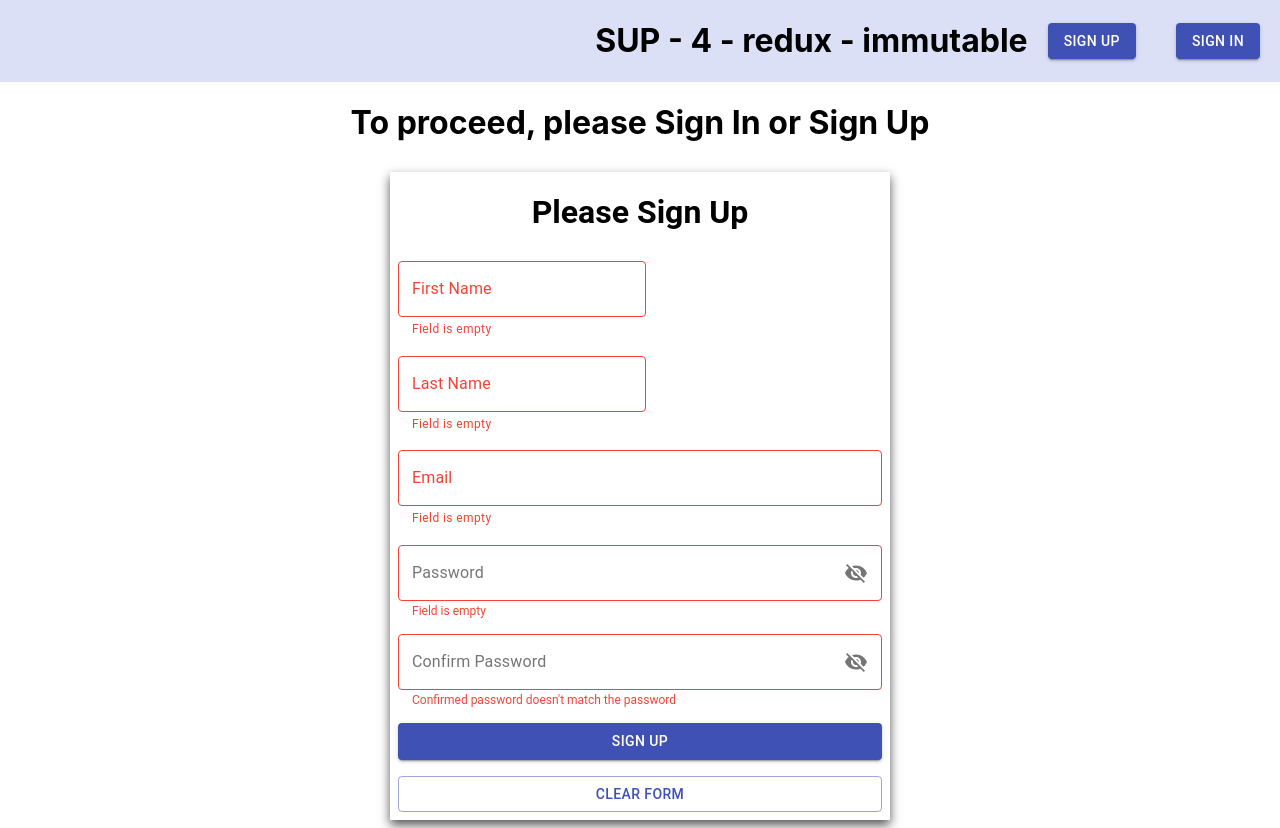
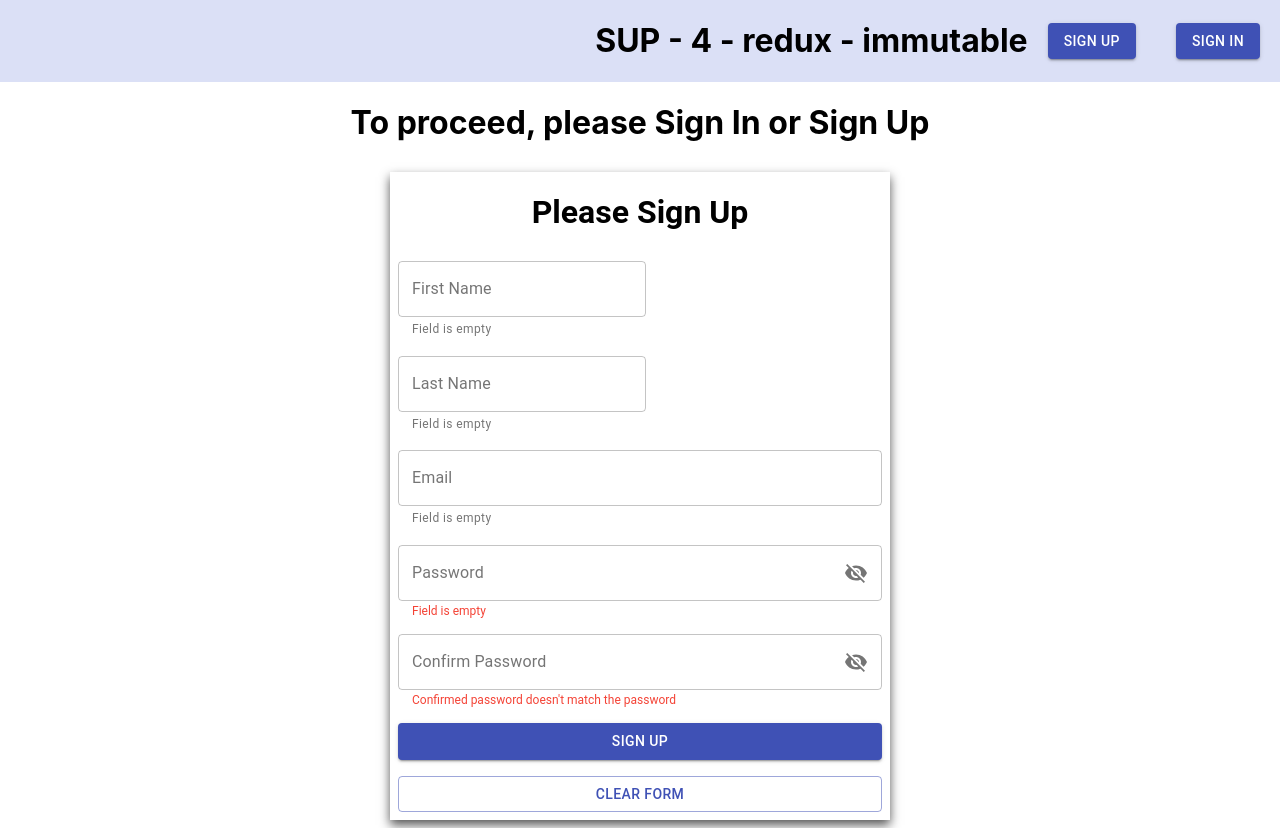
Before and after one commit to kuryloff/SignUp23072020, a React (Create React App) app in the folder sign-up-task/: page /#/signUp in a window 1280 px wide. Built offline with nearby package versions, Linux system fonts and the light colour scheme.

Commit message:
SUP - 7 validation refactored touched error handler init

```diff
--- a/sign-up-task/src/components/SignUp/SignUp.jsx
+++ b/sign-up-task/src/components/SignUp/SignUp.jsx
@@ -11,6 +11,7 @@ const SignUp = (props) => {
     const [confirmPassword, setConfirmPassword] = useState(false)
     const [emailExists, setEmailExists] = useState(false)
     const [success, setSuccess] = useState(false)
+    const [touched, setTouched] = useState(false)
 
 
     const firstNameError = fieldValidator("firstName", props.values.firstName);
@@ -22,10 +23,13 @@ const SignUp = (props) => {
 
     const handleChange = (field, firstNameError, lastNameError, emailError, passwordError, confirmPasswordError) => (e) => {
         setSuccess(false);
+        setTouched(value =>{touched:{[field]=true}})
         (field === "confirmPassword")
             ? setConfirmPassword(e.target.value)
             : props.setValue(field, e.target.value)
     };
+
+
 
     const handleSubmit = () => {
         (firstNameError || lastNameError || emailError || passwordError || confirmPasswordError)
@@ -52,6 +56,7 @@ const SignUp = (props) => {
 
     return (
         <SignUpForm
+            touched={touched}
             submitError={emailExists}
             success={success}
             handleChange={handleChange}
--- a/sign-up-task/src/components/SignUp/SignUpForm.jsx
+++ b/sign-up-task/src/components/SignUp/SignUpForm.jsx
@@ -80,7 +80,7 @@ export const SignUpForm = (props) => {
                     placeholder="John"
                     type='text'
                     value={props.values.firstName}
-                    error={!!props.firstNameError}
+                    error={Boolean(props.touched.firstName && !!props.firstNameError)}
                     helperText={props.firstNameError}
                     handleChange={props.handleChange('firstName')}
                 />
@@ -91,7 +91,8 @@ export const SignUpForm = (props) => {
                     placeholder="Johnson"
                     type='text'
                     value={props.values.lastName}
-                    error={!!props.lastNameError}
+                    // error={!!props.lastNameError}
+                    error={Boolean(props.touched.lastName && !!props.lastNameError)}
                     helperText={props.lastNameError}
                     handleChange={props.handleChange('lastName')}
                 />
@@ -102,7 +103,8 @@ export const SignUpForm = (props) => {
                     placeholder={`example@gmail.com`}
                     type='email'
                     value={props.values.email}
-                    error={!!props.emailError}
+                    // error={!!props.emailError}
+                    error={Boolean(props.touched.email && !!props.emailError)}
                     helperText={props.emailError}
                     handleChange={props.handleChange('email')}
                 />
@@ -111,7 +113,8 @@ export const SignUpForm = (props) => {
                     label='Password'
                     placeholder='Password'
                     value={props.values.password}
-                    error={!!props.passwordError}
+                    // error={!!props.passwordError}
+                    error={Boolean(props.touched.email && !!props.passwordError)}
                     helperText={props.passwordError}
                     labelWidth={70}
                     handleChange={props.handleChange("password")}
@@ -121,7 +124,8 @@ export const SignUpForm = (props) => {
                     label='Confirm Password'
                     placeholder='Confirm password'
                     value={props.confirmPassword}
-                    error={!!props.confirmPasswordError}
+                    // error={!!props.confirmPasswordError}
+                    error={Boolean(props.touched.confirmPasswordError && !!props.confirmPasswordError)}
                     helperText={props.confirmPasswordError}
                     labelWidth={130}
                     handleChange={props.handleChange('confirmPassword')}
```
Also changed, not shown: sign-up-task/package.json (+10 -1 lines), 1 other file (tests, documents, lock files or other folders).
